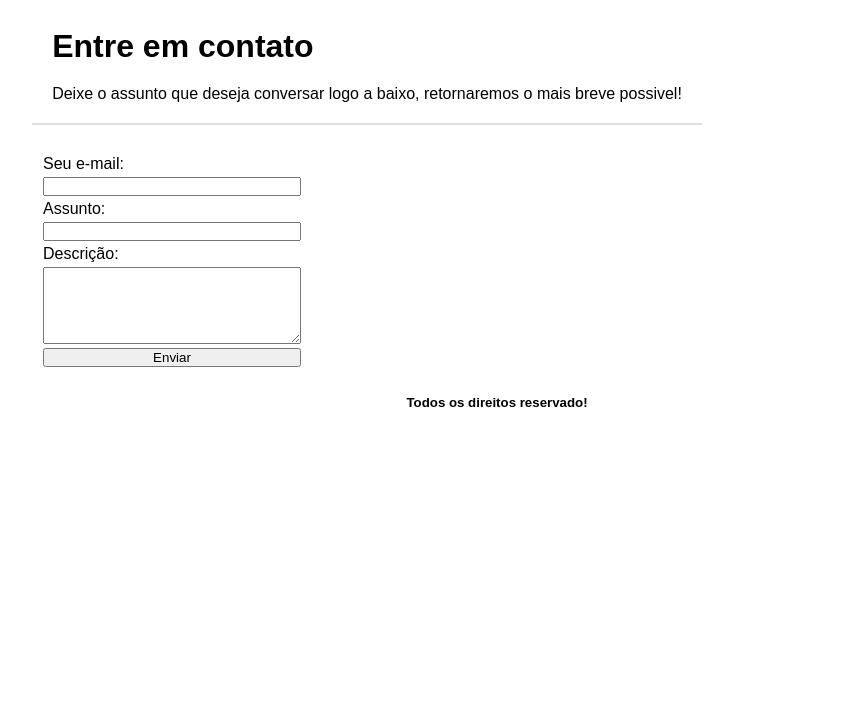
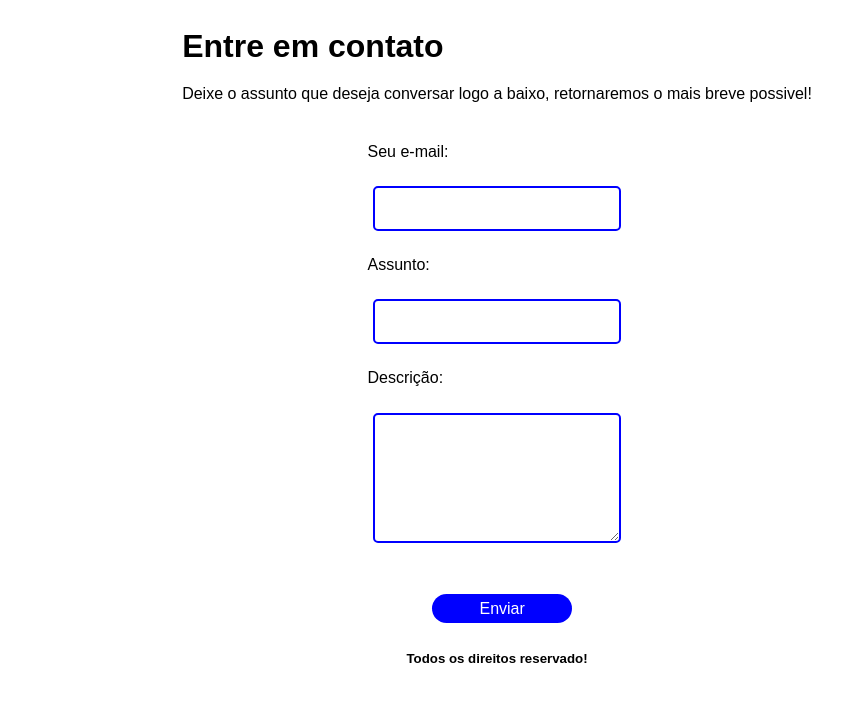
Before and after one commit to joycesilvaaa/Unes, a Flask app: page /CONTATOS in a window 1280 px wide. Shown: the part 95-800 px from the top of the page, without its empty margins (143-985 px from the left). Run offline with Flask 3, Linux system fonts and the light colour scheme; some libraries are stand-ins or nearby versions.

Commit message:
adicionei estilo para formulario

```diff
--- a/api/static/style.css
+++ b/api/static/style.css
@@ -54,19 +54,46 @@ footer{
   align-items: center;
   font-family: Arial, Helvetica, sans-serif;
 }
-.contato{
-  display: flex;
-  margin-right: 260px;
-  padding: 20px;
-  flex-direction: column;
-  border-bottom: 2px solid #e0e0e0;
-}
-.forma{
+
+form{
   display: flex;
   flex-direction: column;
-  padding: 20px;
-  margin-right: 650px;
-  margin-top: 10px;
-  text-align: left;
-  gap: 4px
+  justify-content: center;
+  padding: 2%;
 }
+
+input{
+  margin: 2%;
+  padding: 5%;
+
+  background-color: rgba(255, 255, 255, 0.575);
+  border: 2px solid blue;
+  border-radius: 5px;
+}
+textarea{
+  margin: 2%;
+  padding: 10%;
+
+  background-color: rgba(255, 255, 255, 0.575);
+  border: 2px solid blue;
+  border-radius: 5px;
+
+  font-family: Arial, Helvetica, sans-serif;
+}
+button{
+  all: unset;
+
+    display: flex;
+    flex-direction: column;
+    align-content: center;
+    justify-items: center;
+    text-align: center;
+    width: 50%;
+    padding: 2%;
+    margin: 10% 25% 0 25%;
+    border-radius: 20px;
+    background-color: blue;
+
+    color: white;
+    text-align: center;
+}
```
